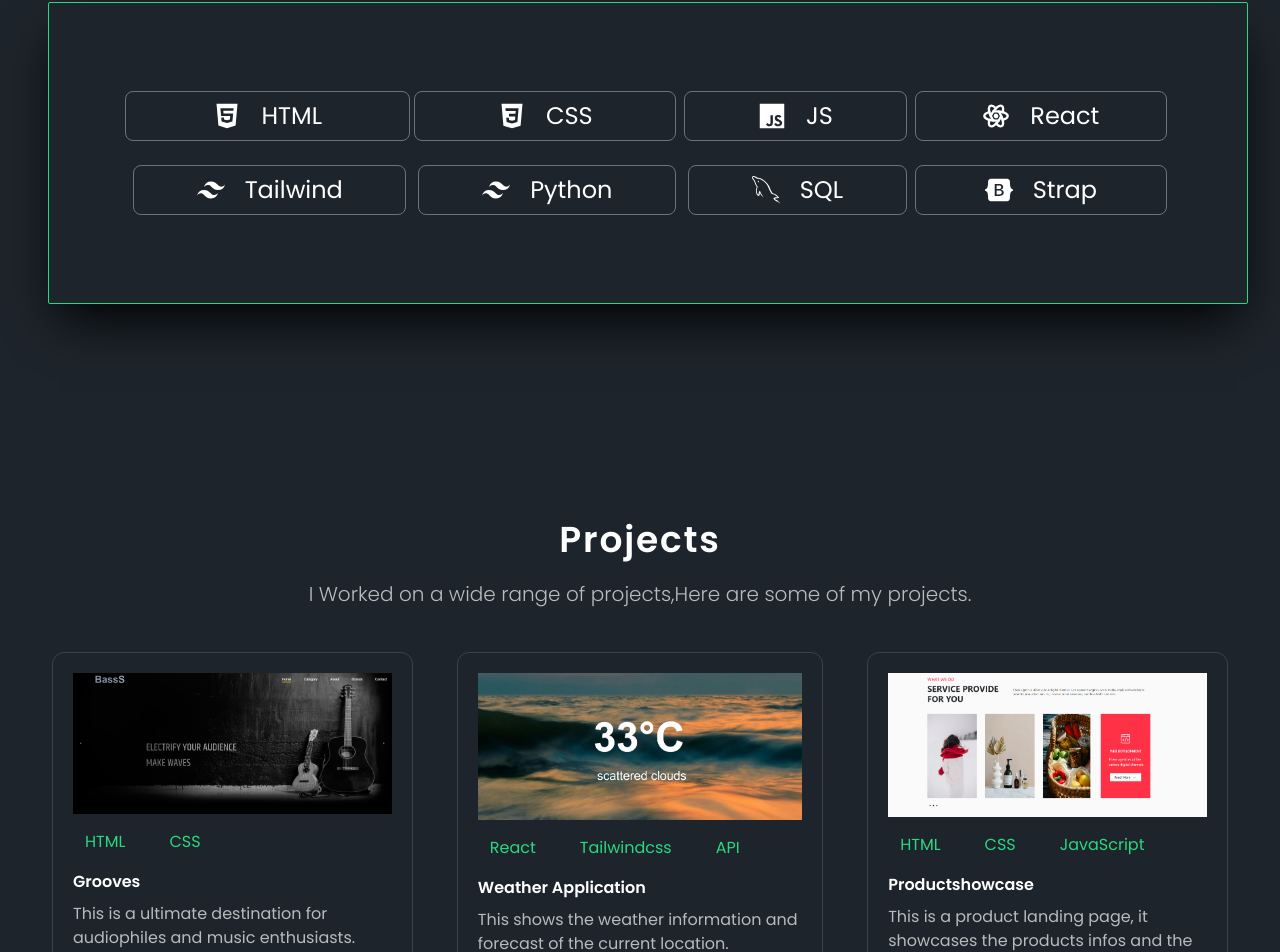
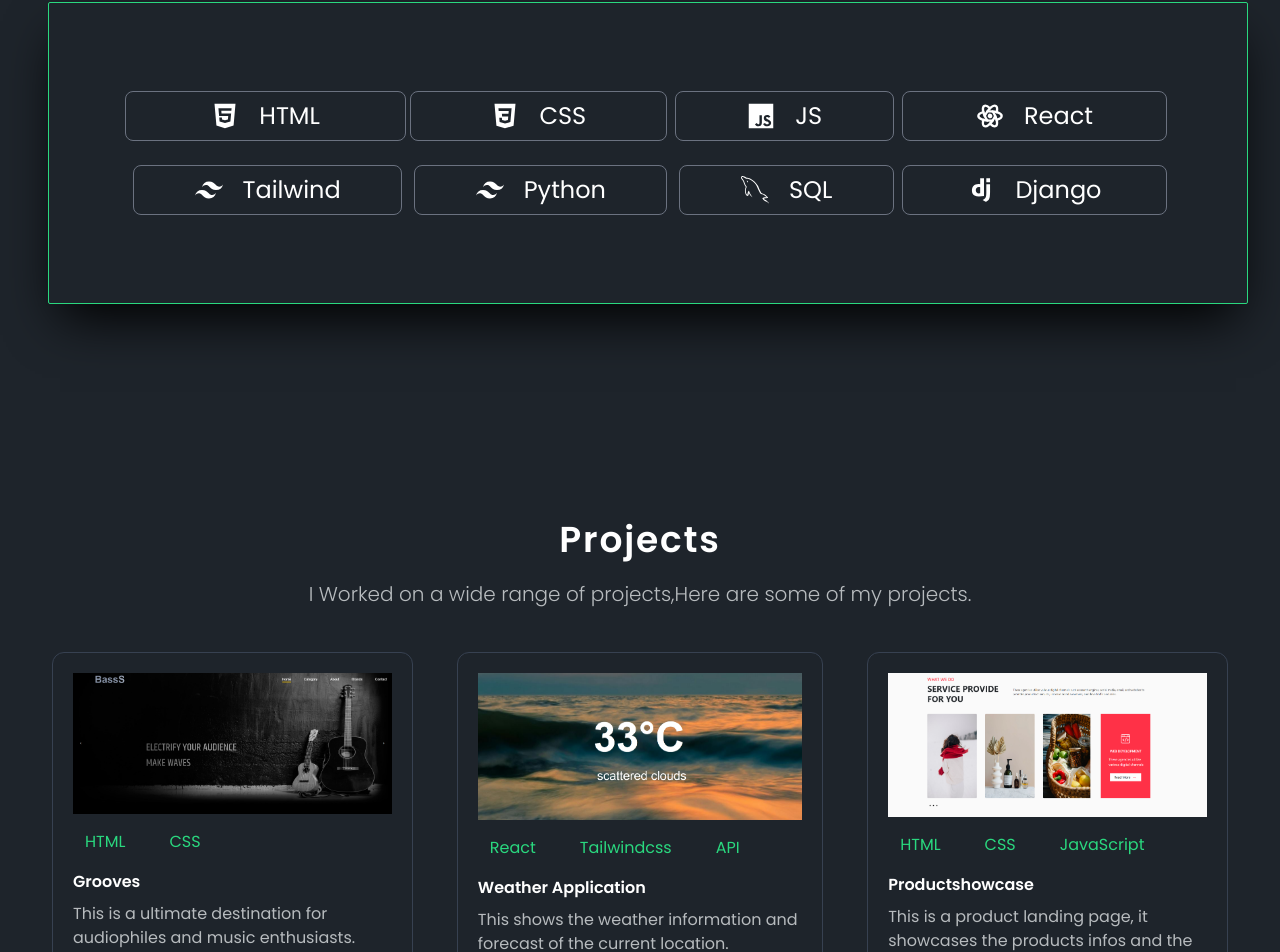
Before and after one commit to Harii10/myportfolio, a React (Vite) app: page / in a window 1280 px wide. Shown: the part 973-1925 px from the top of the page. Built offline with nearby package versions, Linux system fonts and the light colour scheme.

Commit message:
added a skill

```diff
--- a/src/components/MainPage.jsx
+++ b/src/components/MainPage.jsx
@@ -12,6 +12,7 @@ import { SiBootstrap } from "react-icons/si";
 import Snackbar from "@mui/material/Snackbar";
 import emailjs from "@emailjs/browser";
 import { Typewriter, Cursor } from "react-simple-typewriter";
+import { BiLogoDjango } from "react-icons/bi";
 import Projects from "./Projects";
 
 const main = forwardRef(() => {
@@ -238,9 +239,9 @@ const main = forwardRef(() => {
                 </li>
                 <li className="flex justify-center items-center gap-1 border border-gray-500 mx-1 my-3 p-2 rounded-lg md:gap-3 lg:gap-5 lg:text-2xl">
                   <span>
-                    <SiBootstrap className="lg:w-7 h-7" />
+                    <BiLogoDjango className="lg:w-7 h-7" />
                   </span>
-                  <p>Strap</p>
+                  <p>Django</p>
                 </li>
               </ul>
             </div>
```
